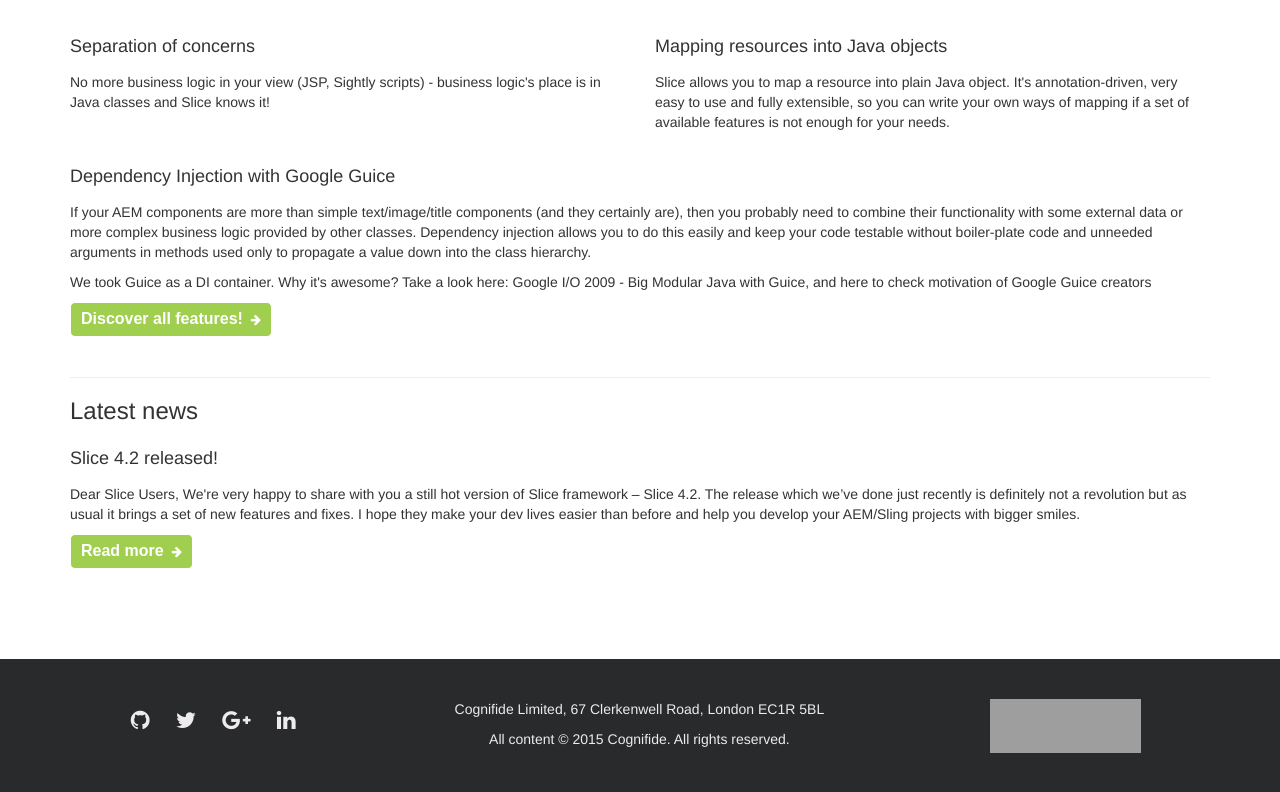
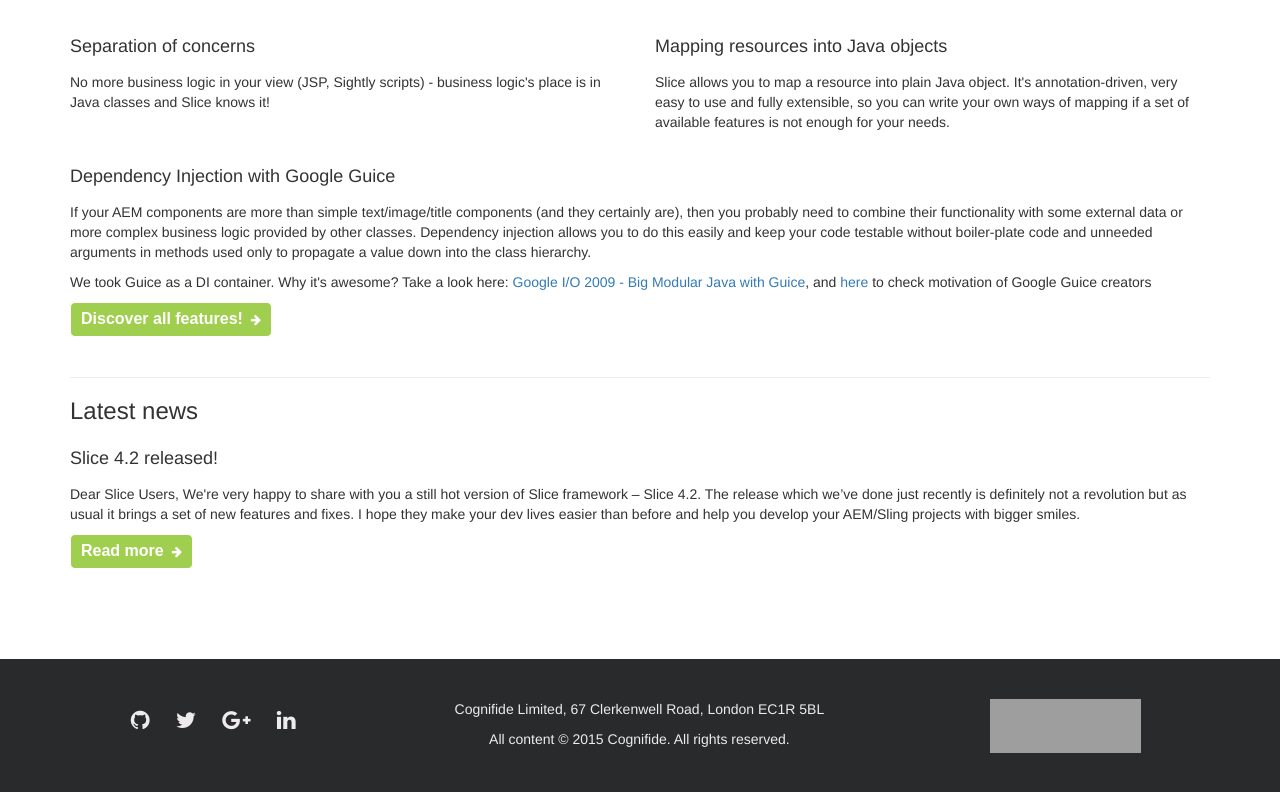
Before and after one commit to mateuszluczak/cognifide.github.io, a plain HTML site: page slice/index.html in a window 1280 px wide. Shown: the part 885-1677 px from the top of the page. Drawn offline with nearby package versions, Linux system fonts and the light colour scheme; grey boxes are pictures that could not be loaded.

Commit message:
Added missing links to index.html
The text on index.html indicated that there were supposed to be links to a Google I/O presentation and the _Motivation_ page on the Google Guice Github page.

Found the links and added them here.

```diff
--- a/slice/index.html
+++ b/slice/index.html
@@ -94,7 +94,7 @@ j=d.createElement(s),dl=l!='dataLayer'?'&l='+l:'';j.async=true;j.src=
 	<div class="row"><div class="col-md-12">
 		<h4>Dependency Injection with Google Guice</h4>
 		<p>If your AEM components are more than simple text/image/title components (and they certainly are), then you probably need to combine their functionality with some external data or more complex business logic provided by other classes. Dependency injection allows you to do this easily and keep your code testable without boiler-plate code and unneeded arguments in methods used only to propagate a value down into the class hierarchy.</p>
-		<p>We took Guice as a DI container. Why it's awesome? Take a look here: Google I/O 2009 - Big Modular Java with Guice, and here to check motivation of Google Guice creators</p>
+		<p>We took Guice as a DI container. Why it's awesome? Take a look here: <a href="https://www.youtube.com/watch?v=hBVJbzAagfs" title="Bob Lee's Google I/O 2009 presentation about Guice">Google I/O 2009 - Big Modular Java with Guice</a>, and <a href="https://github.com/google/guice/wiki/Motivation" title="Motivation behind Google Guice">here</a> to check motivation of Google Guice creators</p>
 		<div class="button-more bottom-link"><a href="/slice/documentation.html" title="Slice Documentation">Discover all features!</a></div>
 	</div>
 	</div>
```
